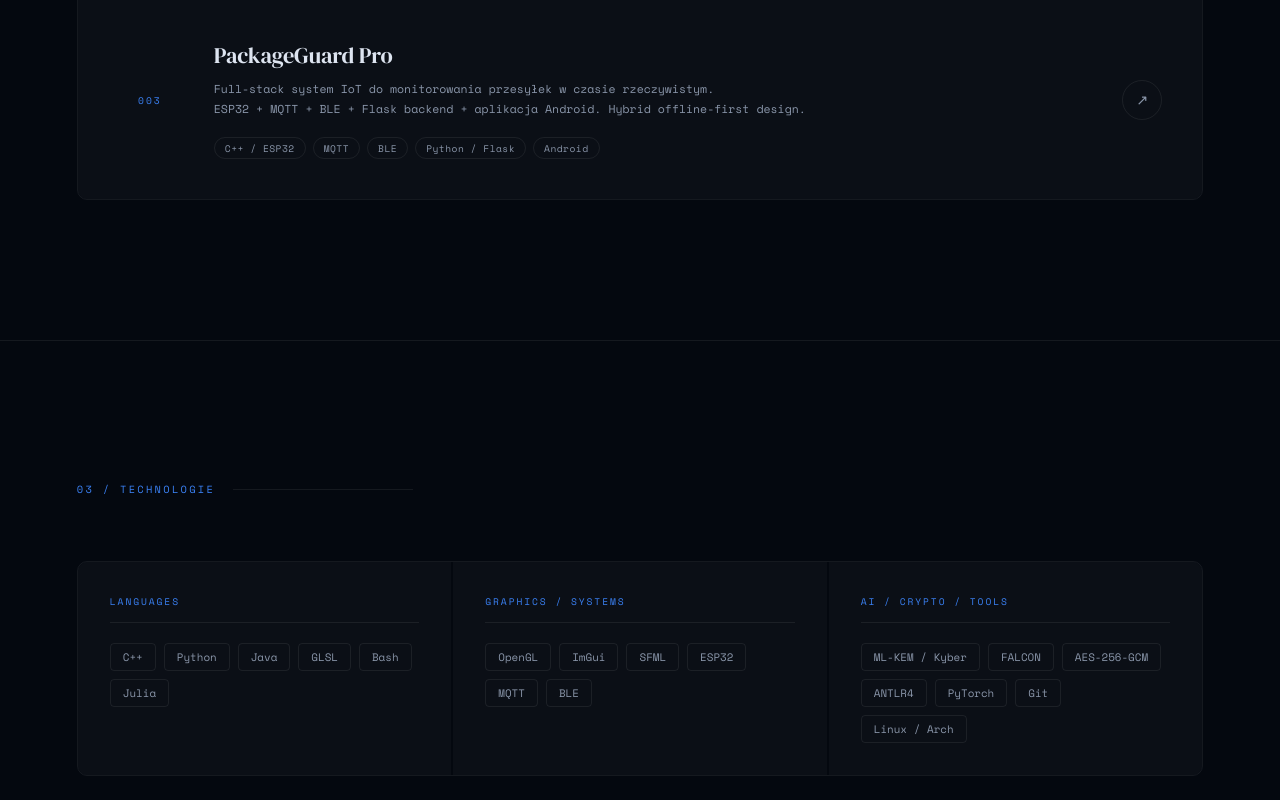
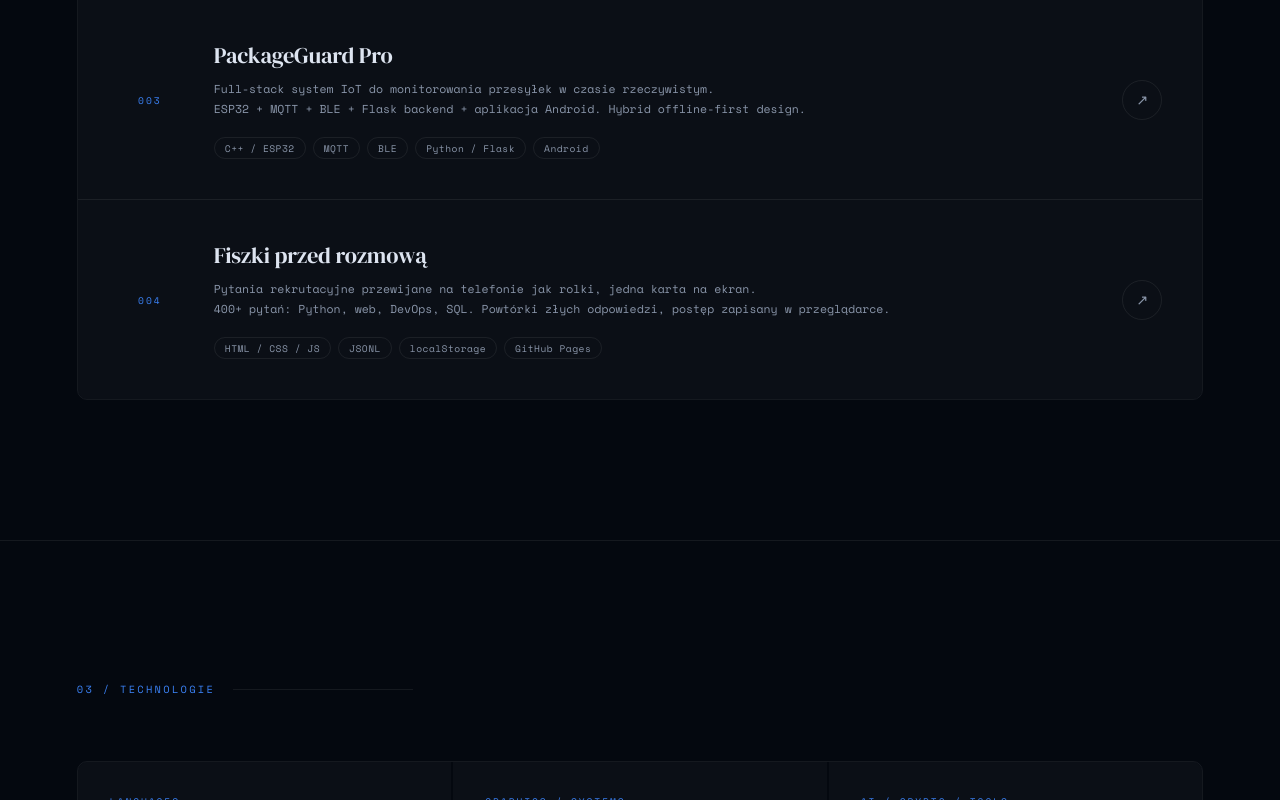
Before and after one commit to Smitchelld/Smitchelld.github.io, a plain HTML site: page index.html in a window 1280 px wide. Shown: the part 2593-3393 px from the top of the page. Drawn offline with nearby package versions, Linux system fonts and the light colour scheme.

Commit message:
Dodaj projekt 004: Fiszki przed rozmową

```diff
--- a/index.html
+++ b/index.html
@@ -486,6 +486,21 @@
       <div class="proj-arrow">↗</div>
     </a>
 
+    <a class="project-row reveal" href="https://smitchelld.github.io/fiszki/" target="_blank" rel="noopener" style="transition-delay:.24s">
+      <div class="proj-num">004</div>
+      <div class="proj-info">
+        <div class="proj-name">Fiszki przed rozmową</div>
+        <p class="proj-desc">Pytania rekrutacyjne przewijane na telefonie jak rolki, jedna karta na ekran.<br>400+ pytań: Python, web, DevOps, SQL. Powtórki złych odpowiedzi, postęp zapisany w przeglądarce.</p>
+        <div class="proj-tags">
+          <span class="tag">HTML / CSS / JS</span>
+          <span class="tag">JSONL</span>
+          <span class="tag">localStorage</span>
+          <span class="tag">GitHub Pages</span>
+        </div>
+      </div>
+      <div class="proj-arrow">↗</div>
+    </a>
+
   </div>
 </section>
 
```
